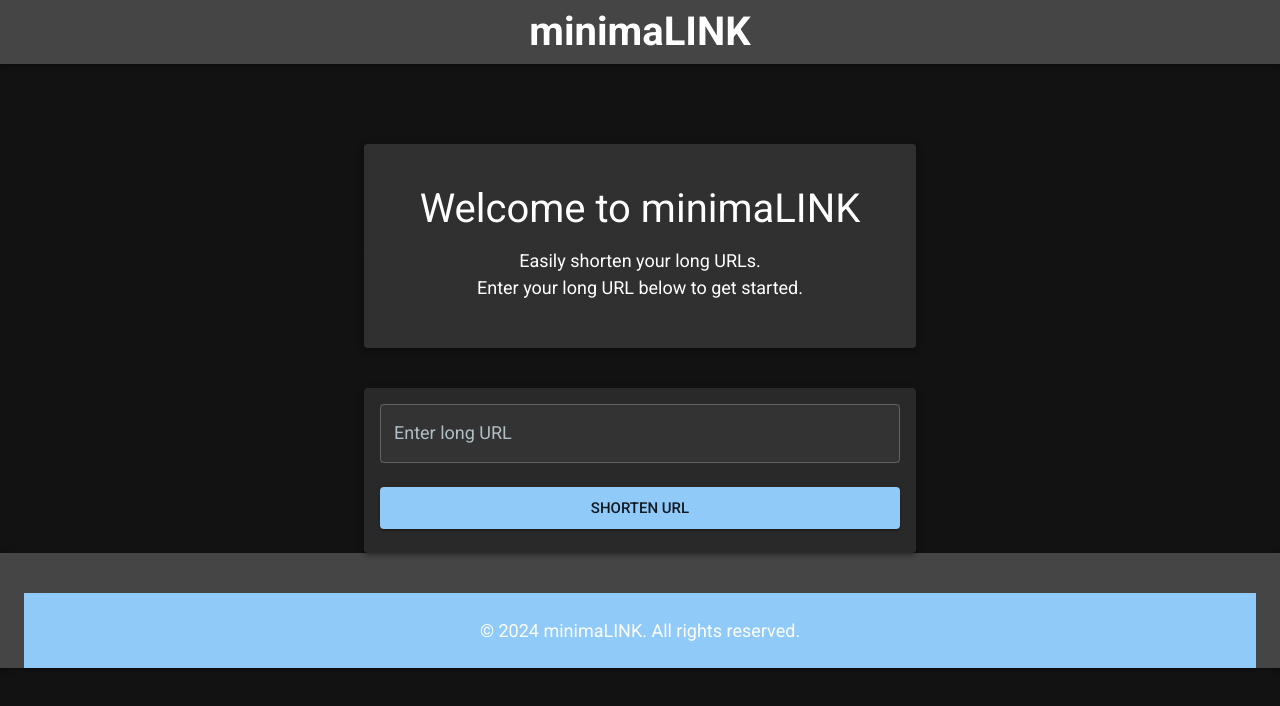
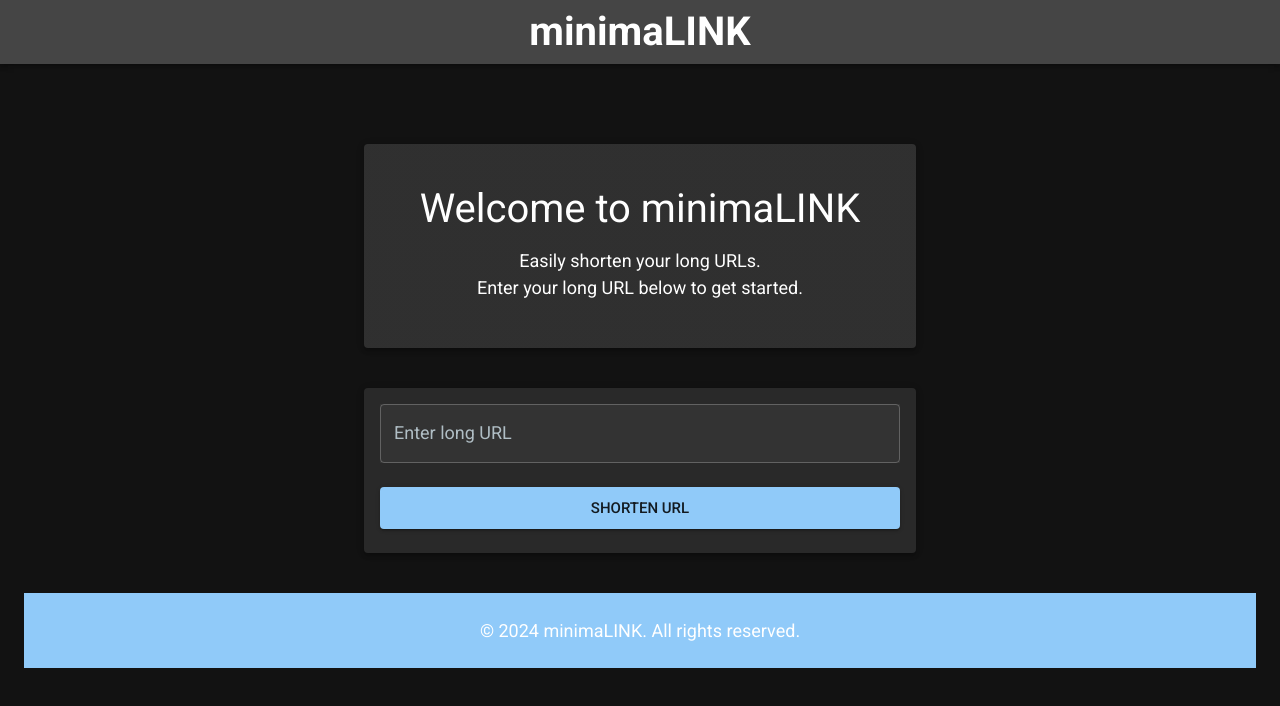
Before and after one commit to raghavg27/minimaLINK, a React (Create React App) app in the folder frontend/: page / in a window 1280 px wide. Shown: the top 706 px of the page. Built offline with nearby package versions, Linux system fonts and the light colour scheme; the HTML template or start-up script is replaced by a standard one.

Commit message:
fixed foot

```diff
--- a/frontend/src/components/Footer.js
+++ b/frontend/src/components/Footer.js
@@ -4,7 +4,7 @@ import { Box } from '@mui/system';
 
 function Footer() {
   return (
-    <AppBar position="static" sx={{ boxShadow: 3, backgroundColor: '#333' }}>
+
       <Toolbar>
         <Box width="100%" display="flex" justifyContent="center" mt={5} py={3} textAlign="center" bgcolor="primary.main" color="text.primary">
           <Typography variant="body1">
@@ -12,7 +12,7 @@ function Footer() {
       </Typography>
         </Box>
       </Toolbar>
-    </AppBar>
+
   );
 }
 
```
Also changed, not shown: 9 other files (tests, documents, lock files or other folders).
